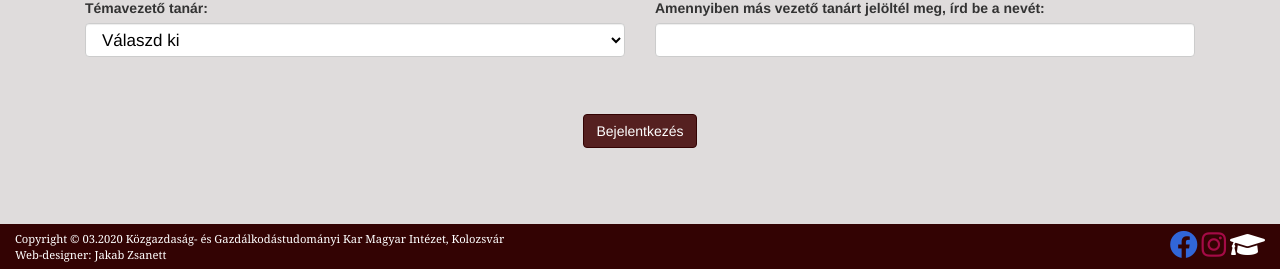
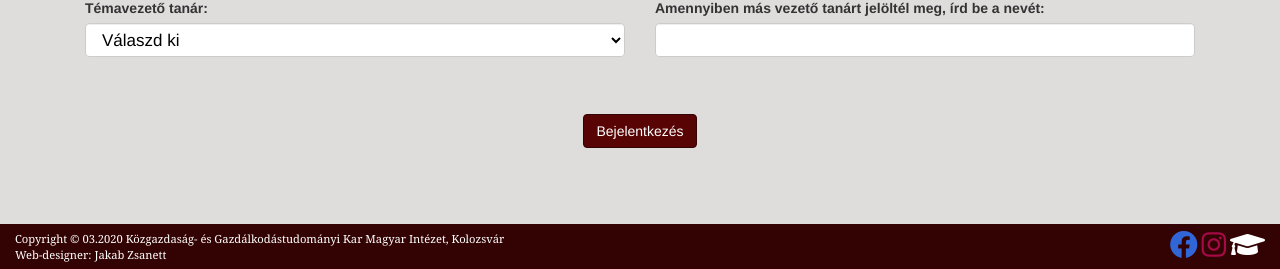
Before and after one commit to zsanett28/Thesis_presentation_for_students, a PHP site: page /Beiratkozas.html in a window 1280 px wide. Shown: the part 1267-1536 px from the top of the page. Run offline with PHP 8.4, Linux system fonts and the light colour scheme.

Commit message:
form-button

```diff
--- a/css/Szakdolgozat.css
+++ b/css/Szakdolgozat.css
@@ -647,7 +647,7 @@ form {
     margin-top: 3%;
 }
 .btn-default{
-    background-color: rgba(63, 1, 1, 0.856);
+    background-color: rgb(88, 4, 4);
     border-color: rgb(51, 3, 3);
     color: white;
     align: center;
@@ -656,7 +656,7 @@ form {
 }
 
 .btn-default:hover{
-    background-color: rgba(70, 8, 8, 0.767);
+    background-color: rgb(73, 7, 7);
     border-color: rgb(51, 3, 3);
     color: white;
 }
```
